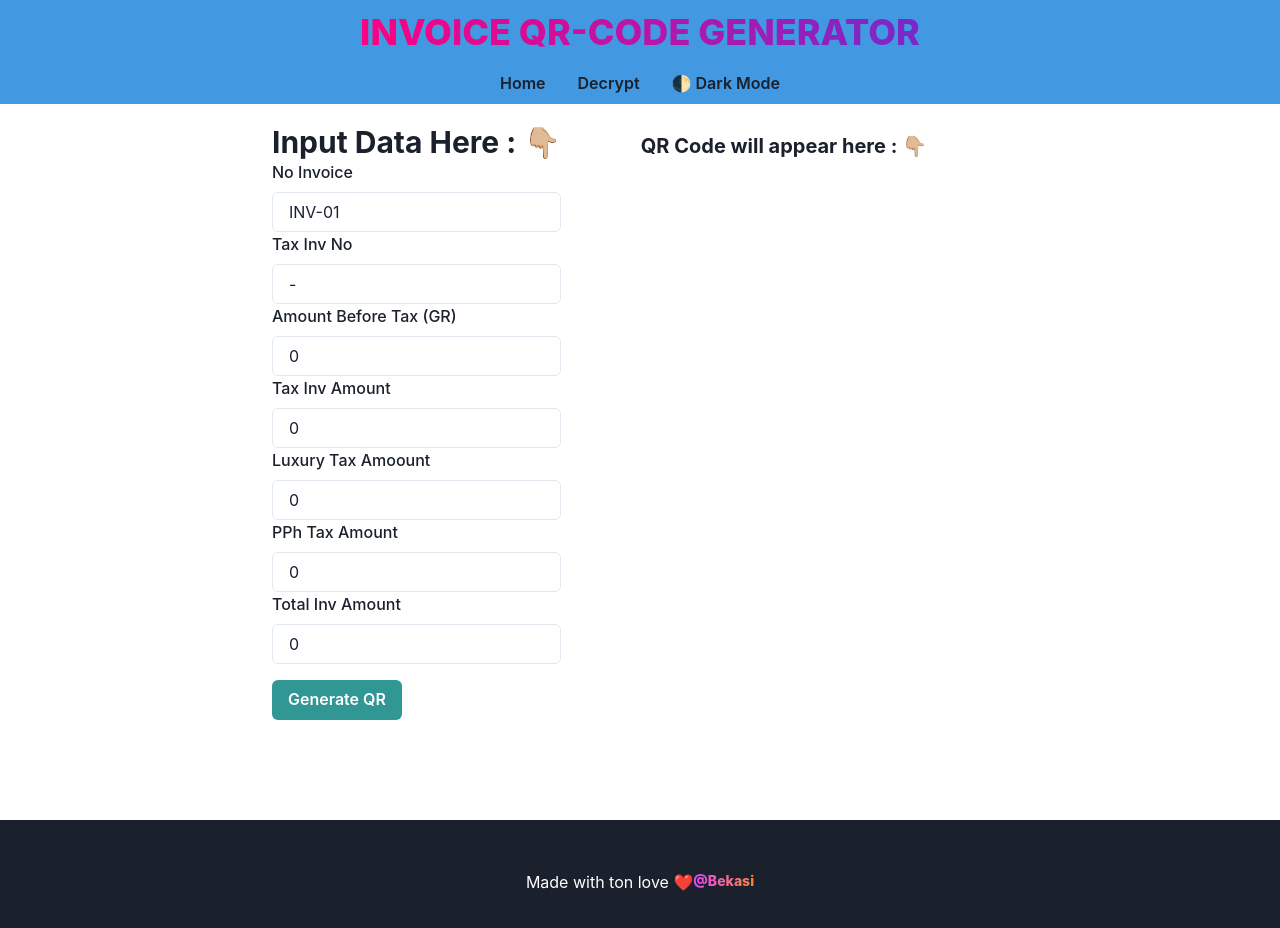
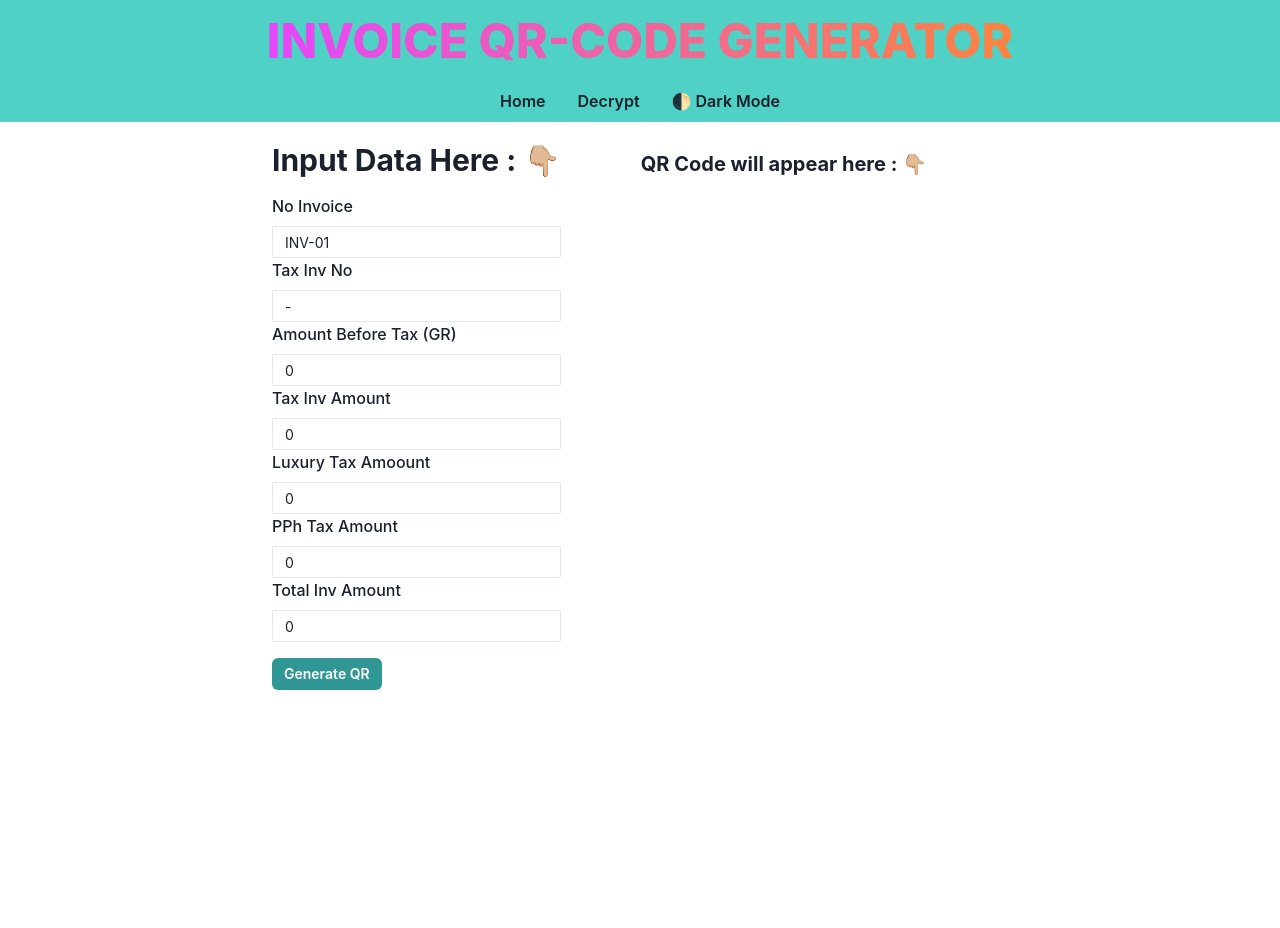
Before and after one commit to caturhidayat/inv-qrcode-generator, a Next.js app: page / in a window 1280 px wide. Shown: the top 928 px of the page. After the commit the page ends 800 px from the top, so only its background shows below. Built offline with nearby package versions, Linux system fonts and the light colour scheme.

Commit message:
fix(app): retouch UI

```diff
--- a/components/DecryptForm.jsx
+++ b/components/DecryptForm.jsx
@@ -65,12 +65,12 @@ export default function DecryptForm() {
                 Input text encrypted in here to decrypt 🔓
               </FormHelperText>
               <FormLabel my="5">Input Key :</FormLabel>
-              <Input {...register("secret_key")} width={{ sm: '380px', md: '350px'}}/>
+              <Input size={"sm"} {...register("secret_key")} width={{ sm: '380px', md: '350px'}}/>
               {errors.secret_key && (
                 <AlertInput message={errors.secret_key.message} />
               )}
               <br />
-              <Button type="submit" my="4" colorScheme="orange">
+              <Button size={"sm"} type="submit" my="4" colorScheme="orange">
                 Decrypt
               </Button>
             </FormControl>
--- a/components/Form.jsx
+++ b/components/Form.jsx
@@ -116,7 +116,7 @@ export default function Form() {
     <>
       <Flex gap="80px">
         <Box my="5">
-          <Heading size="lg">Input Data Here : 👇🏼</Heading>
+          <Heading size="lg" pb={"4"}>Input Data Here : 👇🏼</Heading>
           <form onSubmit={handleSubmit(submitData)}>
             <FormControl>
               <FormLabel htmlFor="invoice_no">No Invoice</FormLabel>
@@ -124,6 +124,7 @@ export default function Form() {
                 {...register("invoice_no")}
                 type="text"
                 name="invoice_no"
+                size={"sm"}
               />
               {errors.invoice_no && (
                 <AlertInput message={errors.invoice_no.message} />
@@ -134,6 +135,7 @@ export default function Form() {
                 {...register("tax_invoice_no")}
                 type="text"
                 name="tax_invoice_no"
+                size={"sm"}
               />
               {errors.tax_invoice_no && (
                 <AlertInput message={errors.tax_invoice_no.message} />
@@ -147,6 +149,7 @@ export default function Form() {
                   valueAsNumber: true,
                 })}
                 type="number"
+                size={"sm"}
               />
               {errors.amount_before_tax && (
                 <AlertInput message={errors.amount_before_tax.message} />
@@ -158,6 +161,7 @@ export default function Form() {
                   valueAsNumber: true,
                 })}
                 type="number"
+                size={"sm"}
               />
               {errors.tax_invoice_amount && (
                 <AlertInput message={errors.tax_invoice_amount.message} />
@@ -171,6 +175,7 @@ export default function Form() {
                   valueAsNumber: true,
                 })}
                 type="number"
+                size={"sm"}
               />
               {errors.luxury_tax_amount && (
                 <AlertInput message={errors.luxury_tax_amount.message} />
@@ -182,6 +187,7 @@ export default function Form() {
                   valueAsNumber: true,
                 })}
                 type="number"
+                size={"sm"}
               />
               {errors.pph_tax_amount && (
                 <AlertInput message={errors.pph_tax_amount.message} />
@@ -195,12 +201,13 @@ export default function Form() {
                   valueAsNumber: true,
                 })}
                 type="number"
+                size={"sm"}
               />
               {errors.total_invoice_amount && (
                 <AlertInput message={errors.total_invoice_amount.message} />
               )}
               <Spacer />
-              <Button type="submit" mt={4} colorScheme="teal">
+              <Button size={"sm"} type="submit" mt={4} colorScheme="teal">
                 Generate QR
               </Button>
               <Spacer />
@@ -210,7 +217,8 @@ export default function Form() {
                     onClick={() => reset()  }
                     type="submit"
                     mt={4}
-                    colorScheme="red"
+                    colorScheme="orange"
+                    size={"sm"}
                   >
                     Reset Form
                   </Button>
--- a/components/Header.jsx
+++ b/components/Header.jsx
@@ -6,7 +6,7 @@ import { useColorMode, useColorModeValue} from '@chakra-ui/react'
 
 export default function Header() {
   const {colorMode, toggleColorMode} = useColorMode();
-  const bg = useColorModeValue('blue.400', 'blue.800')
+  const bg = useColorModeValue('teal.300', 'blue.800')
   const color = useColorModeValue('gray.800', 'gray.200')
 
   return (
@@ -18,9 +18,9 @@ export default function Header() {
         justifyContent="center"
       >
         <Text
-          bgGradient="linear(to-l, #7928CA, #FF0080)"
+          bgGradient="linear(to-l, #fb843f, #e546fc)"
           bgClip="text"
-          fontSize="4xl"
+          fontSize="5xl"
           fontWeight="extrabold"
         >
           INVOICE QR-CODE GENERATOR
--- a/components/Layout.jsx
+++ b/components/Layout.jsx
@@ -7,7 +7,7 @@ export default function Layout({ children }) {
     <>
       <Header />
       <Container maxW="container.md">{children}</Container>
-      <Footer />
+      {/* <Footer /> */}
     </>
   );
 }
--- a/components/pdfModify.jsx
+++ b/components/pdfModify.jsx
@@ -158,11 +158,11 @@ export default function PdfModify({ qrcode }) {
         <br />
         {pdffile ? (
           <Box>
-            <Text>embedded QR to PDF already done!!! 🎉</Text>
+            <Text>embedded QR to PDF already done! 🎉</Text>
             <FormLabel mt="5" htmlFor="select_file">
-              Download PDF with QR?? 🍔🍔🍔
+              Download PDF with QR?? 📥
             </FormLabel>
-            <Button onClick={downloadPDF} mt="2" colorScheme="facebook">
+            <Button size={"sm"} onClick={downloadPDF} mt="2" colorScheme="teal">
               Download PDF
             </Button>
           </Box>
```
